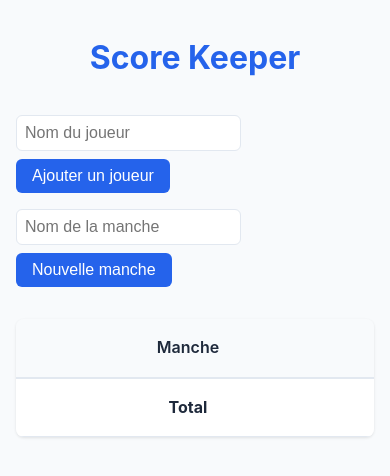
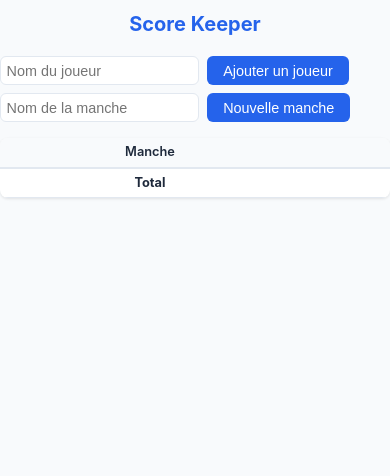
Before and after one commit to clement2323/score-keeper, a plain HTML site: page index.html in a window 390 px wide. Drawn offline with Linux system fonts and the light colour scheme.

Commit message:
Update mobile layout

```diff
--- a/styles.css
+++ b/styles.css
@@ -21,20 +21,21 @@ body {
 
 .container {
     max-width: 1200px;
-    margin: 2rem auto;
-    padding: 0 1rem;
+    margin: 0.5rem auto;
+    padding: 0;
 }
 
 h1 {
     text-align: center;
-    margin-bottom: 2rem;
+    margin-bottom: 1rem;
     color: var(--primary-color);
+    font-size: 1.25rem;
 }
 
 .controls {
     display: flex;
-    gap: 1rem;
-    margin-bottom: 2rem;
+    gap: 0.5rem;
+    margin-bottom: 1rem;
     flex-wrap: wrap;
 }
 
@@ -45,10 +46,10 @@ h1 {
 }
 
 input {
-    padding: 0.5rem;
+    padding: 0.35rem;
     border: 1px solid var(--border-color);
     border-radius: 0.375rem;
-    font-size: 1rem;
+    font-size: 0.9rem;
 }
 
 input:focus {
@@ -57,13 +58,13 @@ input:focus {
 }
 
 button {
-    padding: 0.5rem 1rem;
+    padding: 0.35rem 1rem;
     background-color: var(--primary-color);
     color: white;
     border: none;
     border-radius: 0.375rem;
     cursor: pointer;
-    font-size: 1rem;
+    font-size: 0.9rem;
     transition: background-color 0.2s;
 }
 
@@ -72,7 +73,8 @@ button:hover {
 }
 
 .scoreboard {
-    overflow-x: auto;
+    width: 100%;
+    overflow: hidden;
     background: white;
     border-radius: 0.5rem;
     box-shadow: 0 1px 3px rgba(0, 0, 0, 0.1);
@@ -81,13 +83,15 @@ button:hover {
 table {
     width: 100%;
     border-collapse: collapse;
+    table-layout: fixed;
     min-width: 600px;
 }
 
 th, td {
-    padding: 1rem;
+    padding: 0.25rem;
     text-align: center;
     border-bottom: 1px solid var(--border-color);
+    font-size: 0.8rem;
 }
 
 th {
@@ -109,6 +113,16 @@ tfoot tr td {
 }
 
 .score-input {
+    width: 32px;
+    text-align: center;
+    padding: 0.15rem;
+    font-size: 0.8rem;
+}
+
+.round-name {
     width: 60px;
-    text-align: center;
 }
+
+.round-total {
+    width: 45px;
+}
```
